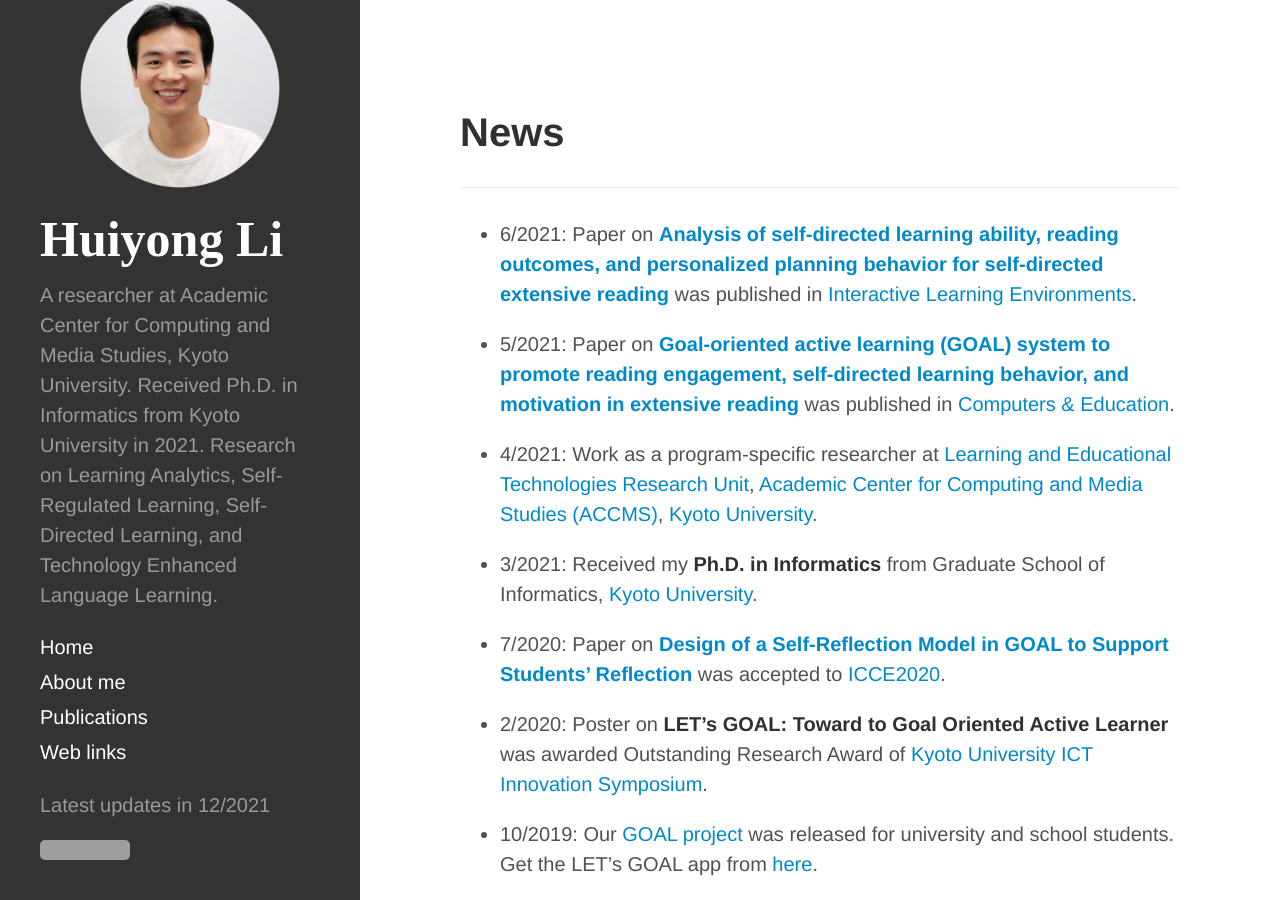
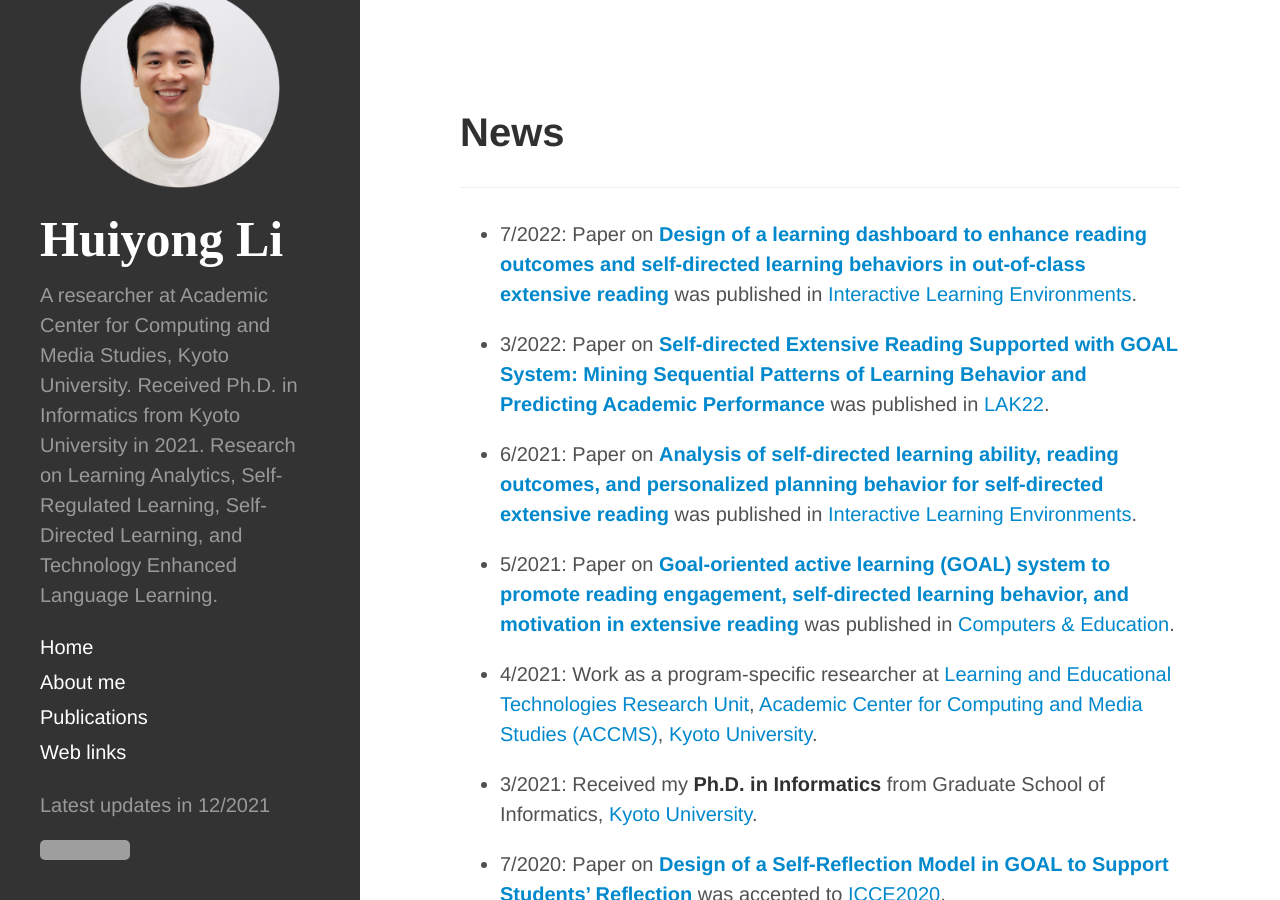
Before and after one commit to li-huiyong/li-huiyong.github.io, a Jekyll site: the page built from index.md, in a window 1280 px wide and 900 px high. Built offline with Jekyll 4.4.1, drawn with Linux system fonts in a browser that asks for light colours; nearby versions of some CDN libraries; some web fonts are replaced; our own code applies the rules of GitHub Pages for plain Markdown files; grey boxes are pictures that could not be loaded.

Commit message:
add lak22 and ILE 2

```diff
--- a/index.md
+++ b/index.md
@@ -5,6 +5,10 @@ layout: index
 # <span style="color: #303030; margin-top: 0;">News</span>
 
 ___
+
+* 7/2022: Paper on [**Design of a learning dashboard to enhance reading outcomes and self-directed learning behaviors in out-of-class extensive reading**](https://doi.org/10.1080/10494820.2022.2101126) was published in [Interactive Learning Environments](https://www.tandfonline.com/journals/nile20).
+
+* 3/2022: Paper on [**Self-directed Extensive Reading Supported with GOAL System: Mining Sequential Patterns of Learning Behavior and Predicting Academic Performance**](https://doi.org/10.1145/3506860.3506889) was published in [LAK22](https://dl.acm.org/doi/proceedings/10.1145/3506860).
 
 * 6/2021: Paper on [**Analysis of self-directed learning ability, reading outcomes, and personalized planning behavior for self-directed extensive reading**](https://doi.org/10.1080/10494820.2021.1937660) was published in [Interactive Learning Environments](https://www.tandfonline.com/toc/nile20/current).
 
```
